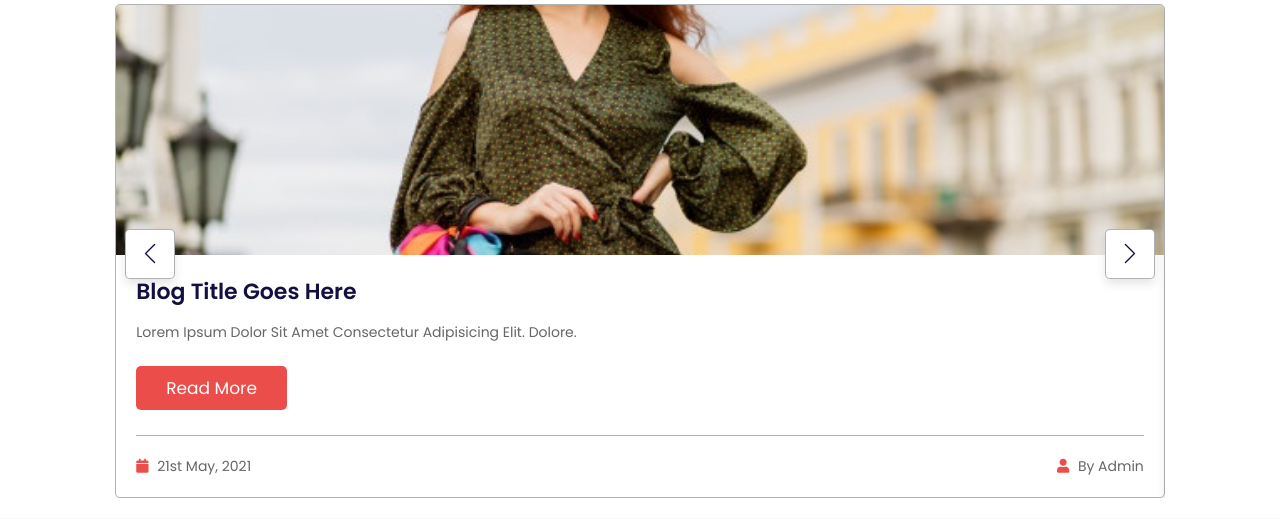
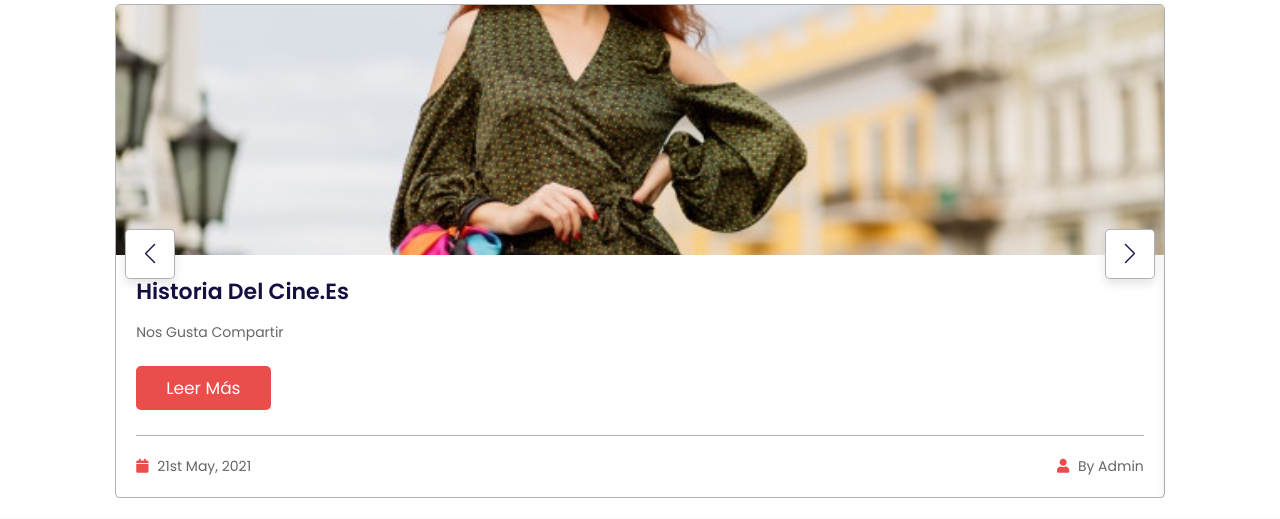
Before and after one commit to CarlosGitUser/ProyectoWeb, a PHP site: page / in a window 1280 px wide. Shown: the part 5266-5785 px from the top of the page. Run offline with PHP 8.4, Linux system fonts and the light colour scheme.

Commit message:
agregue 8 imagenes mas

```diff
--- a/index.php
+++ b/index.php
@@ -786,9 +786,9 @@
                     <img src="image/blog-1.jpg" alt="">
                 </div>
                 <div class="content">
-                    <h3>blog title goes here</h3>
-                    <p>Lorem ipsum dolor sit amet consectetur adipisicing elit. Dolore.</p>
-                    <a href="#" class="btn">read more</a>
+                    <h3>Historia del Cine.es</h3>
+                    <p>Nos gusta compartir </p>
+                    <a href="https://historiadelcine.es/noticias-cine/" class="btn">Leer más</a>
                     <div class="icons">
                         <a href="#"> <i class="fas fa-calendar"></i> 21st may, 2021 </a>
                         <a href="#"> <i class="fas fa-user"></i> by admin </a>
@@ -803,7 +803,7 @@
                 <div class="content">
                     <h3>Soy de Cine</h3>
                     <p>Nos gusta hablar de peliculas de todo tipo de genero.</p>
-                    <a href="https://soydecine.com/" class="btn">read more</a>
+                    <a href="https://soydecine.com/" class="btn">Leer más</a>
                     <div class="icons">
                         <a href="#"> <i class="fas fa-calendar"></i> 21 may, 2021 </a>
                         <a href="#"> <i class="fas fa-user"></i> by admin </a>
@@ -818,7 +818,7 @@
                 <div class="content">
                     <h3>blog title goes here</h3>
                     <p>Lorem ipsum dolor sit amet consectetur adipisicing elit. Dolore.</p>
-                    <a href="#" class="btn">read more</a>
+                    <a href="#" class="btn">Leer más</a>
                     <div class="icons">
                         <a href="#"> <i class="fas fa-calendar"></i> 21 may, 2021 </a>
                         <a href="#"> <i class="fas fa-user"></i> by admin </a>
@@ -833,7 +833,7 @@
                 <div class="content">
                     <h3>blog title goes here</h3>
                     <p>Lorem ipsum dolor sit amet consectetur adipisicing elit. Dolore.</p>
-                    <a href="#" class="btn">read more</a>
+                    <a href="#" class="btn">Leer más</a>
                     <div class="icons">
                         <a href="#"> <i class="fas fa-calendar"></i> 21st may, 2021 </a>
                         <a href="#"> <i class="fas fa-user"></i> by admin </a>
@@ -848,7 +848,7 @@
                 <div class="content">
                     <h3>blog title goes here</h3>
                     <p>Lorem ipsum dolor sit amet consectetur adipisicing elit. Dolore.</p>
-                    <a href="#" class="btn">read more</a>
+                    <a href="#" class="btn">Leer más</a>
                     <div class="icons">
                         <a href="#"> <i class="fas fa-calendar"></i> 21st may, 2021 </a>
                         <a href="#"> <i class="fas fa-user"></i> by admin </a>
```
Also changed, not shown: image/figu18.jpg (added), image/figu19.jpg (added), image/figu20.jpg (added), image/figu21.jpg (added), image/figu22.jpg (added), image/peli24.jpg (added), image/peli25.jpg (added), image/peli26.jpg (added), image/peli27.jpg (added).
